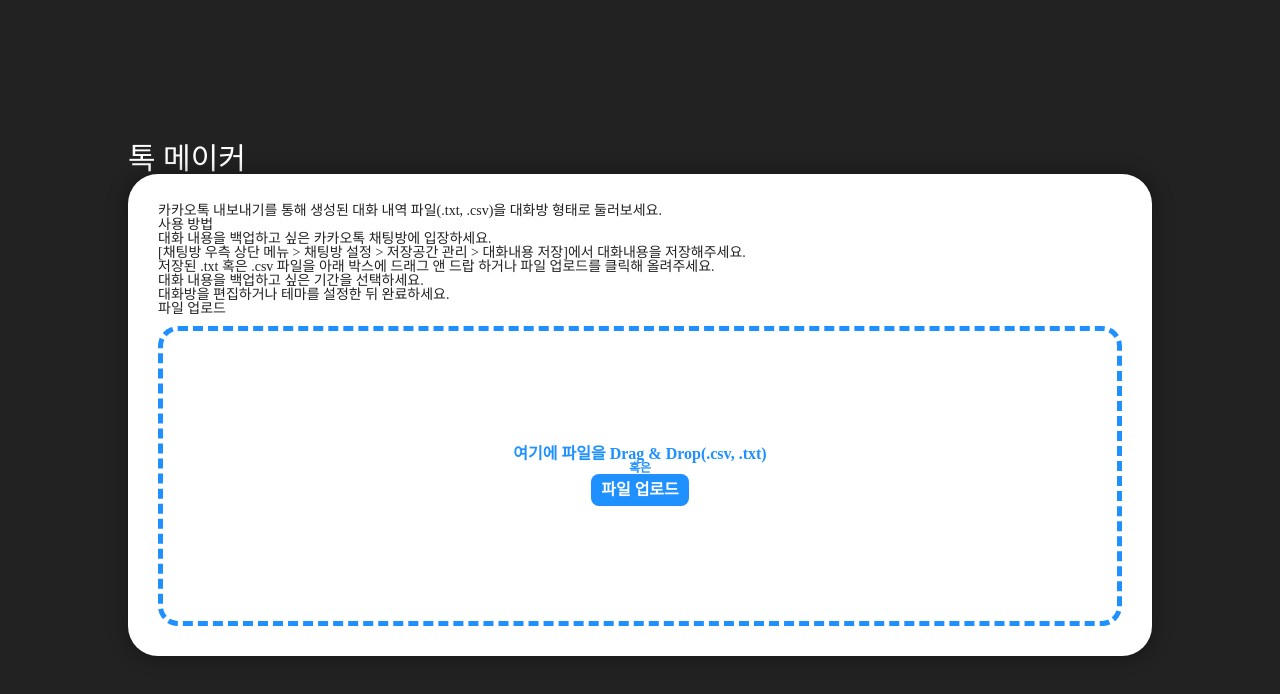
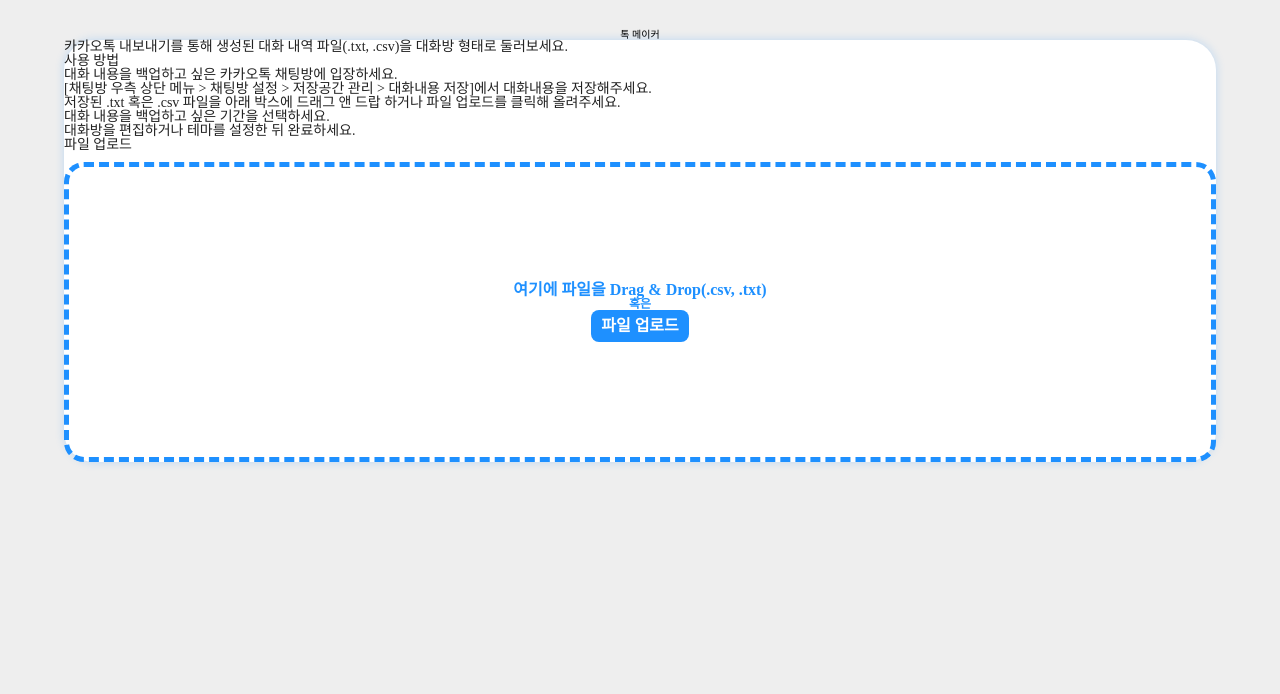
Before and after one commit to yeodahui/talk-maker, a React (Create React App) app: page / in a window 1280 px wide. Shown: the top 694 px of the page. Built offline with nearby package versions, Linux system fonts and the light colour scheme.

Commit message:
수정: 스타일 수정

```diff
--- a/src/App.css
+++ b/src/App.css
@@ -10,28 +10,28 @@
 
 body,
 div#root {
+  width: 100vw;
+  height: 100vh;
+  background-color: #eee;
+}
+div#root {
+  padding: 30px 0;
+  /* height: calc(100vh - 30px); */
   display: flex;
   flex-direction: column;
-  justify-content: center;
+  /* justify-content: center; */
   align-items: center;
-
-  width: 100vw;
-  height: 100vh;
-  background-color: var(--background);
-}
-
-h1 {
-  width: 80%;
-  color: var(--field);
-  font-size: 3rem;
+  overflow-y: auto;
 }
 
 .container {
-  width: 80%;
-  padding: 30px;
+  width: 90%;
+  min-width: 650px;
+  max-width: 1200px;
+  /* padding: 30px; */
   color: var(--text);
   background-color: var(--field);
   border-radius: 30px;
   font-size: 1.4rem;
-  box-shadow: 0 0 20px rgba(0, 0, 0, 0.4);
+  box-shadow: 0 0 10px rgba(30, 143, 255, 0.232);
 }
```
